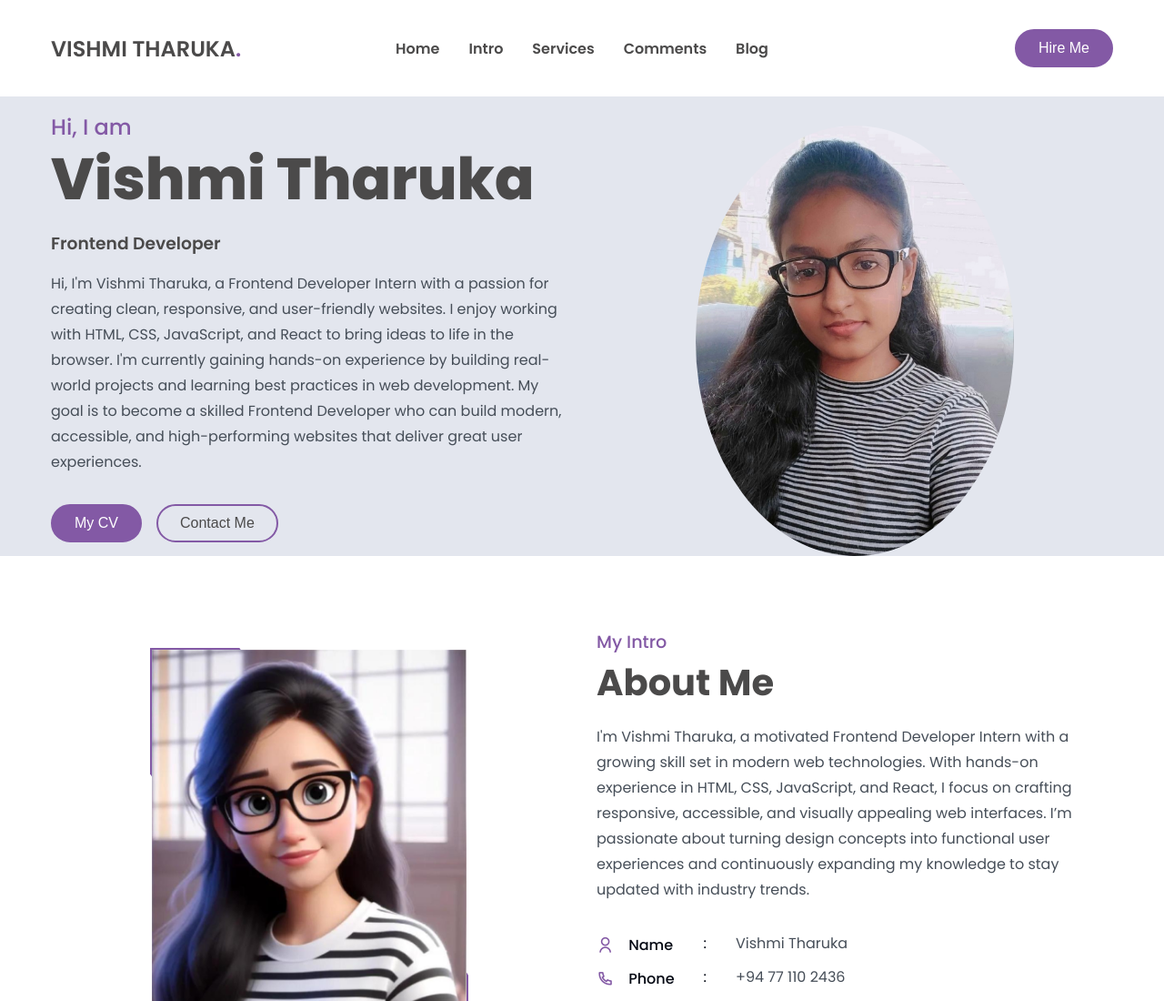
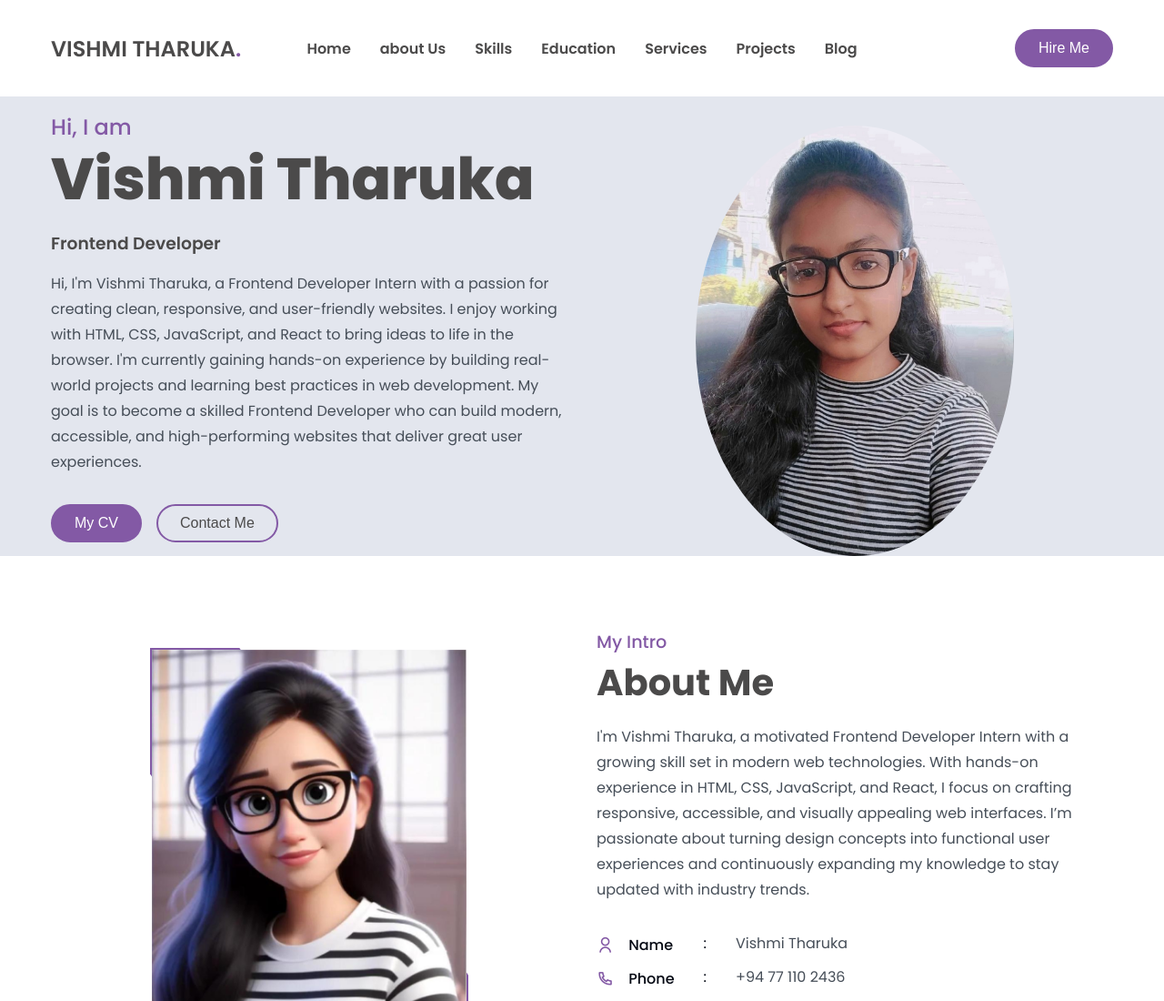
Before and after one commit to vishmitharuka57/PortfolioWEBsite, a plain HTML site: page index.html in a window 1280 px wide. Shown: the top 1100 px of the page at 91% size. Drawn offline with nearby package versions, Linux system fonts and the light colour scheme.

Commit message:
few edits for home page

```diff
--- a/index.html
+++ b/index.html
@@ -26,9 +26,11 @@
       </div>
       <ul class="nav__links" id="nav-links">
         <li><a href="#home">Home</a></li>
-        <li><a href="#intro">Intro</a></li>
+        <li><a href="#about">about Us</a></li>
+        <li><a href="#skill">Skills</a></li>
+        <li><a href="#education">Education</a></li>
         <li><a href="#service">Services</a></li>
-        <li><a href="#comments">Comments</a></li>
+        <li><a href="#project">Projects</a></li>
         <li><a href="#blog">Blog</a></li>
       </ul>
       <div class="nav__btns">
@@ -61,7 +63,7 @@
       </div>
     </header>
 
-    <section class="section__container intro__container" id="intro">
+    <section class="section__container intro__container" id="about">
       <div class="intro__image">
         <img src="assets/image2.jpg" alt="intro" />
       </div>
@@ -109,7 +111,7 @@
       </div>
     </section>
 
-    <section class="choose">
+    <section class="choose" id="Skill">
       <div class="section__container choose__container">
         <p class="section__subheader">Things I Build With</p>
         <h2 class="section__header">Tech Stack</h2>
@@ -175,7 +177,7 @@
       </div>
     </section>
 
-    <section class="section__container journey__container">
+    <section class="section__container journey__container" id="education">
       <p class="section__subheader">My Qualifications</p>
       <h2 class="section__header">Educational Journey</h2>
       <div class="journey__grid">
@@ -299,7 +301,7 @@
       </div>
     </section>
 
-    <section class="portfolio" id="portfolio">
+    <section class="portfolio" id="project">
       <div class="section__container portfolio__container">
         <p class="section__subheader">My Portfolio</p>
         <h2 class="section__header">Recent Works</h2>
```
